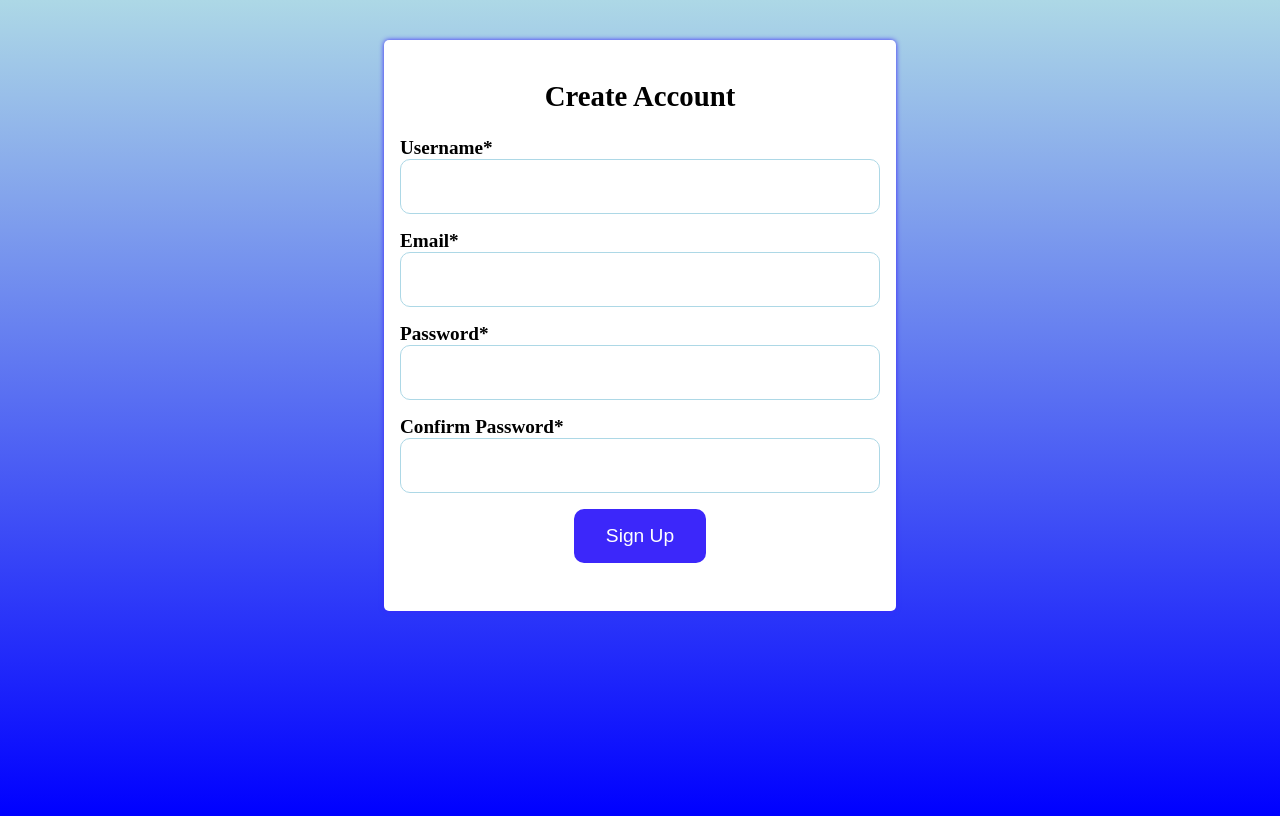
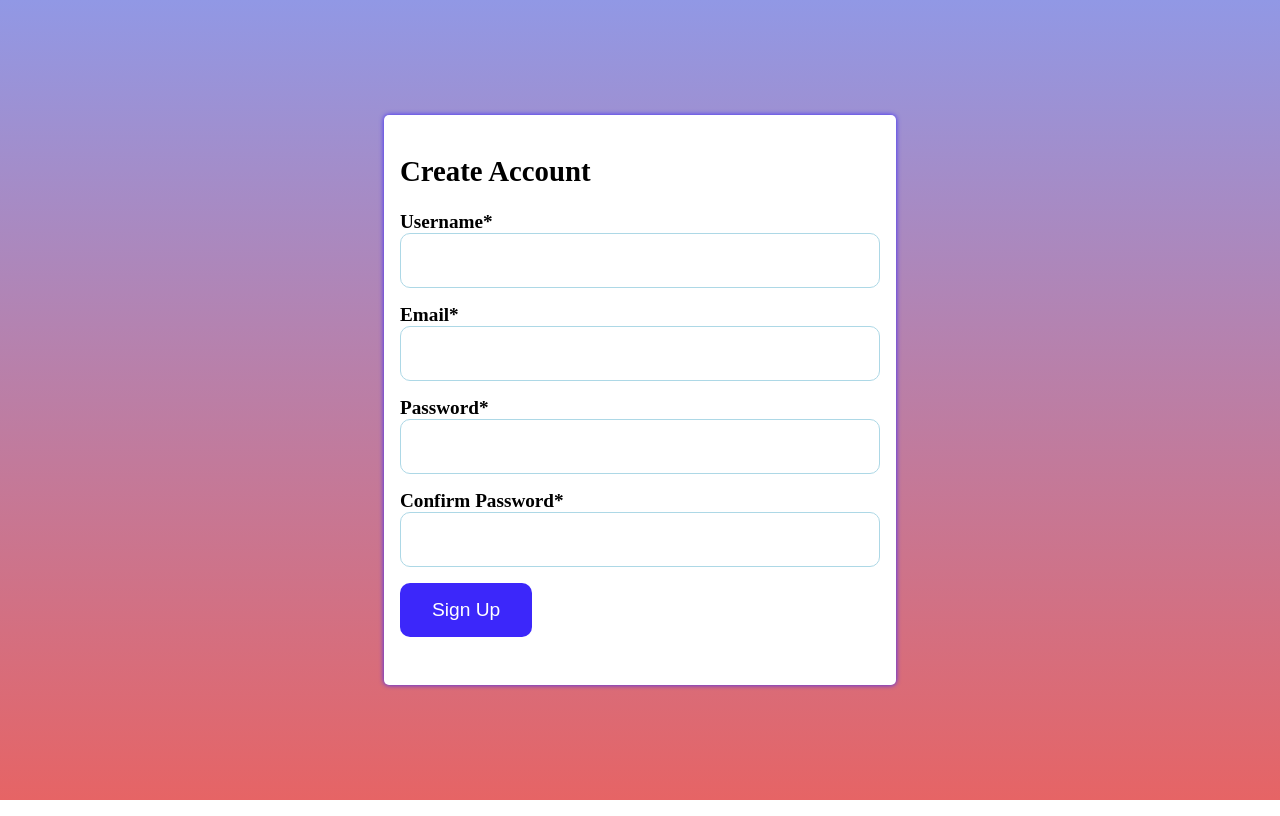
Before and after one commit to Samaelish/signup-form, a React (Vite) app: page / in a window 1280 px wide. Built offline with nearby package versions, Linux system fonts and the light colour scheme.

Commit message:
убран бойлерплейт код

```diff
--- a/src/App.css
+++ b/src/App.css
@@ -1,13 +1,9 @@
-#root {
-  max-width: 1280px;
-  margin: 0 auto;
-  padding: 2rem 0;
-  text-align: center;
-}
 body {
+  margin: 0;
   display: flex;
   justify-content: center;
-  background: linear-gradient(lightblue, blue);
+  align-items: center;
+  background: linear-gradient(#9198e5, #e66465);
   min-width: 320px;
   min-height: 100vh;
 }
```
